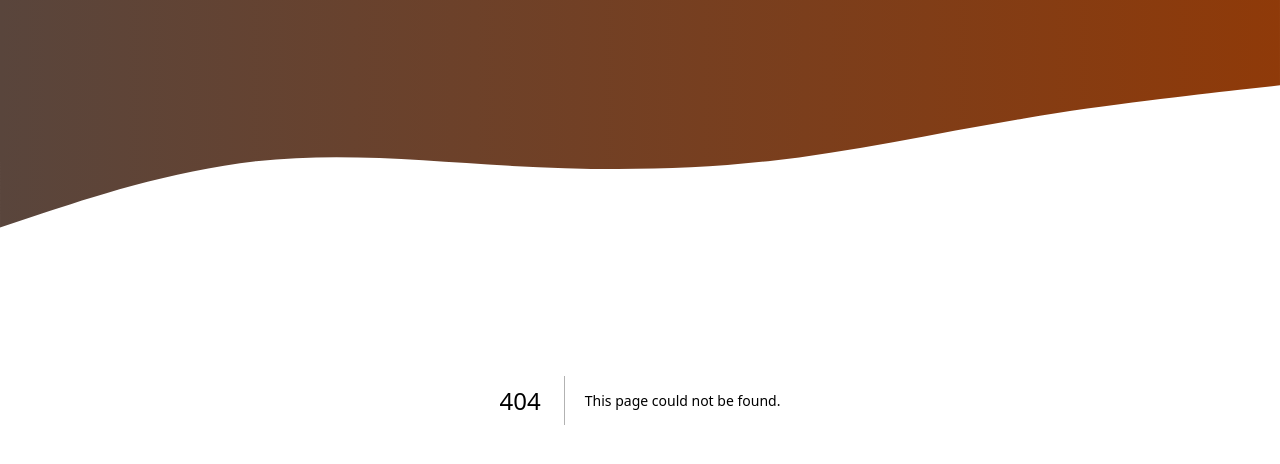
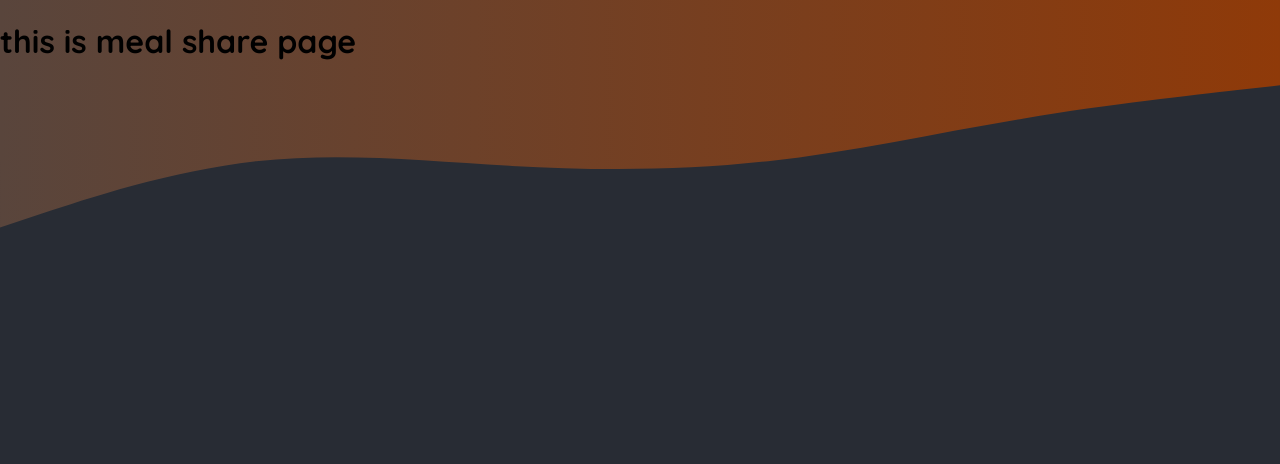
Before and after one commit to Shivam24S/food-order-next-JS-project, a Next.js app: page /meals/share in a window 1280 px wide. Before the commit this address had no page. Shown: the top 464 px of the page. Built offline with nearby package versions, Linux system fonts and the light colour scheme.

Commit message:
setting folder routes

```diff
--- /dev/null
+++ b/app/meals/share/page.js
@@ -0,0 +1,9 @@
+export default function MealsShare() {
+  return (
+    <>
+      <main>
+        <h1>this is meal share page</h1>
+      </main>
+    </>
+  );
+}
```
Also changed, not shown: app/community/page.js (added, +9 -0 lines), app/meals/[slug]/page.js (added, +9 -0 lines), app/meals/page.js (added, +9 -0 lines).
